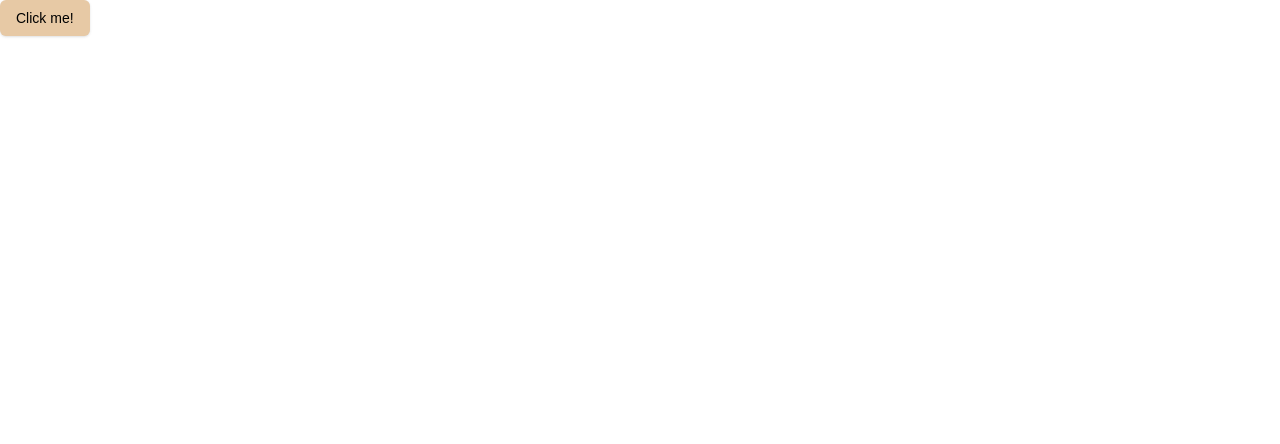
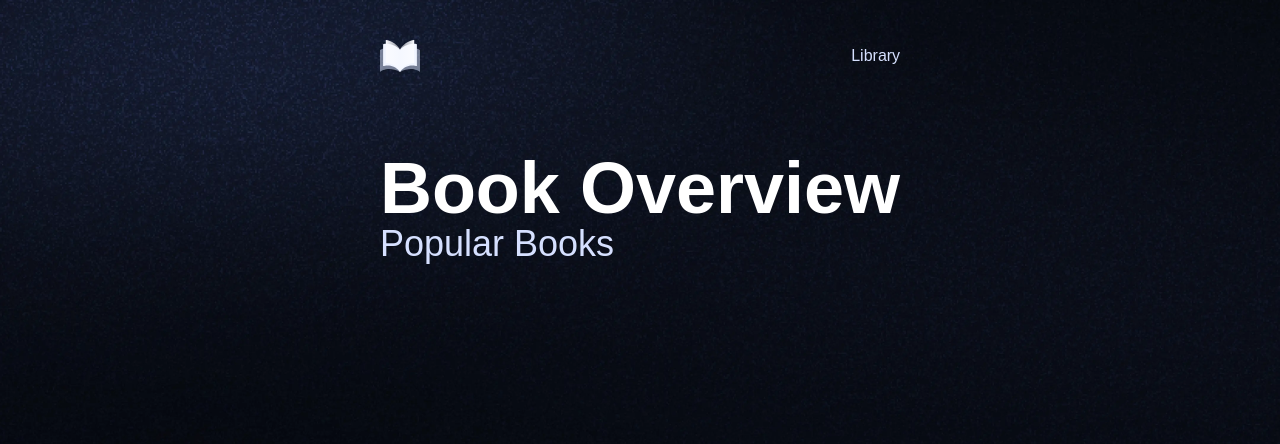
Before and after one commit to READYonHub/full-stack-library, a Next.js app: page / in a window 1280 px wide. Shown: the top 444 px of the page. Built offline with nearby package versions, Linux system fonts and the light colour scheme; a web font is replaced by a local one.

Commit message:
1. home layout

```diff
--- /dev/null
+++ b/app/(root)/layout.tsx
@@ -0,0 +1,18 @@
+import Header from '@/components/Header'
+import React, { ReactNode } from 'react'
+
+const Layout = ({ children }: { children: ReactNode }) => {
+    return (
+        <main className='root-container'>
+            <div className='mx-auto max-w-7xl'>
+                <Header />
+
+                <div className='mt-20 pb-20'>
+                    {children}
+                </div>
+            </div>
+        </main>
+    )
+}
+
+export default Layout
--- /dev/null
+++ b/app/(root)/page.tsx
@@ -0,0 +1,14 @@
+import BookList from "@/components/BookList";
+import BookOverview from "@/components/BookOverview";
+import { Button } from "@/components/ui/button";
+
+const Home = () => {
+  return (
+    <>
+    <BookOverview />
+    <BookList />
+    </>
+  );
+}
+
+export default Home;
--- a/app/page.tsx
+++ /dev/null
@@ -1,11 +0,0 @@
-import { Button } from "@/components/ui/button";
-
-const Home = () => {
-  return (
-    <>
-      <Button>Click me!</Button>
-    </>
-  );
-}
-
-export default Home;
--- /dev/null
+++ b/components/BookList.tsx
@@ -0,0 +1,13 @@
+import React from 'react'
+
+const BookList = () => {
+  return (
+    <section>
+        <h2 className='font-bebas-neue text-4xl text-light-100'>
+            Popular Books
+        </h2>
+    </section>
+  )
+}
+
+export default BookList
--- /dev/null
+++ b/components/BookOverview.tsx
@@ -0,0 +1,13 @@
+import React from 'react'
+
+const BookOverview = () => {
+    return (
+        <section className='book-overview'>
+            <div className='flex flex-1 flex-col gap-5'>
+                <h1 className='text-3xl font-bold'>Book Overview</h1>
+            </div>
+        </section>
+    )
+}
+
+export default BookOverview
--- /dev/null
+++ b/components/Header.tsx
@@ -0,0 +1,31 @@
+"use client"
+import React from 'react'
+
+import Link from 'next/link';
+import { usePathname } from 'next/navigation';
+import { cn } from '@/lib/utils';
+import Image from 'next/image';
+
+const Header = () => {
+
+    const pathname = usePathname();
+
+    return (
+        <header className='my-10 flex justify-between gap-5'>
+            <Link href="/">
+            <Image src="/icons/logo.svg" alt="BookWise" width={40} height={40} />
+            </Link>
+
+            <ul className='flex flex-row items-center gap-8'>
+                <li>
+                    <Link href="/library" className={cn('text-base cursor-pointer capitalize',
+                        pathname === '/library' ? 'text-light-200' : 'text-light-100')}>
+                        Library
+                    </Link>
+                </li>
+            </ul>
+        </header>
+    )
+}
+
+export default Header
```
